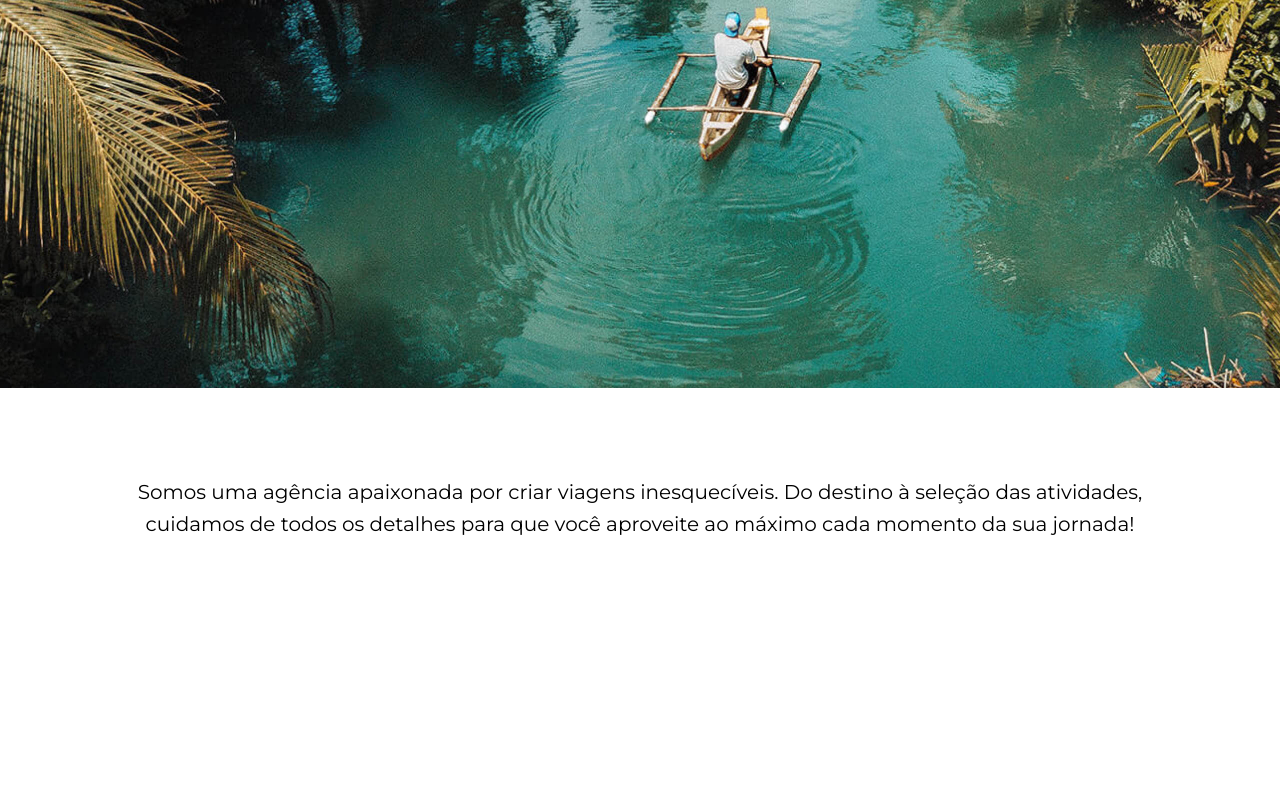
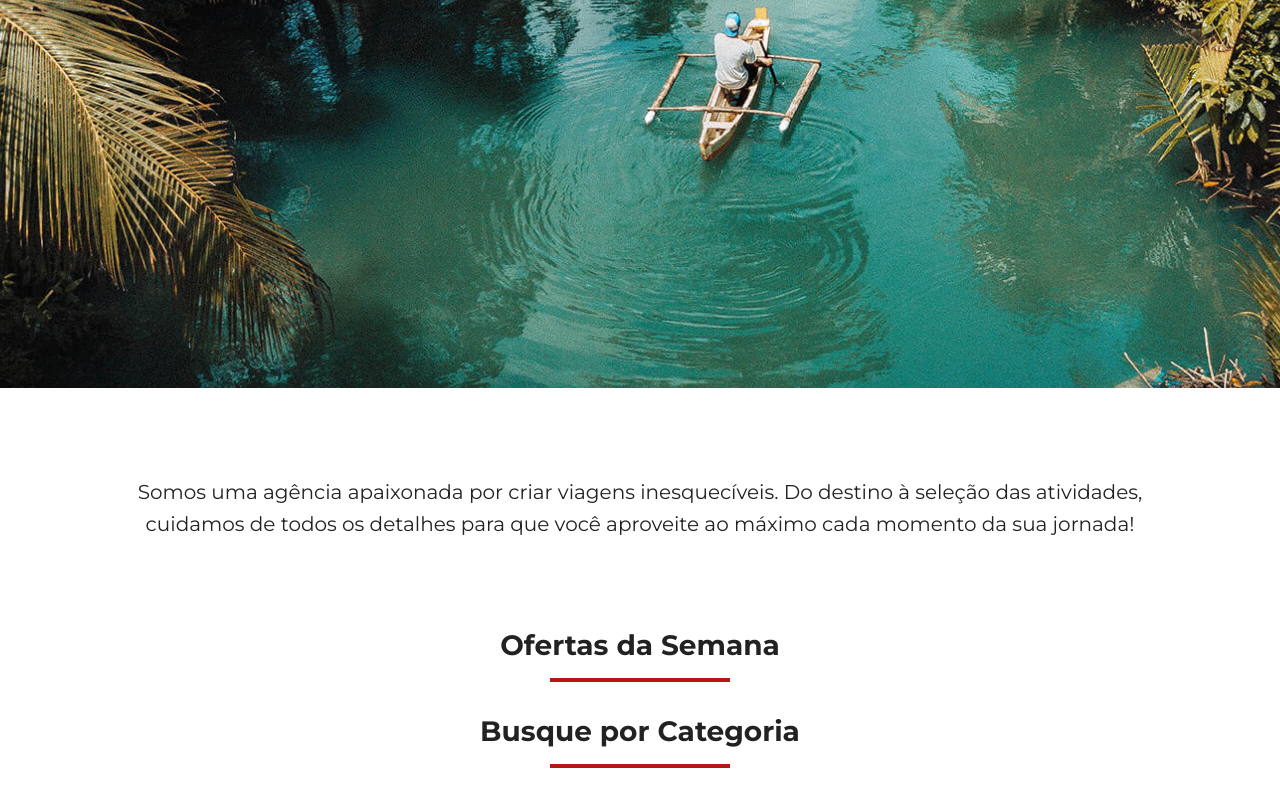
Before and after one commit to NaClaracontato/jornada-viagens, a plain HTML site: page index.html in a window 1280 px wide. Shown: the part 372-1172 px from the top of the page. Before the commit the page ends 1000 px from the top, so only its background shows below. Drawn offline with Linux system fonts and the light colour scheme.

Commit message:
adiciona titulo componetizado

```diff
--- a/css/global.css
+++ b/css/global.css
@@ -40,4 +40,26 @@ button {
 
 body {
   font-family: "Montserrat";
+  color: var(--text-primary-color);
 }
+
+.section-title h2 {
+  font-size: 28px;
+  font-weight: var(--titles-weight);
+  margin: 0;
+  text-align: center;
+}
+
+.section-title hr {
+  width: 180px;
+  height: 4px;
+  background-color: var(--secondary-color);
+  border: none;
+  margin: 16px auto 32px;
+}
+
+@media screen and (min-width: 768px) {
+  .section-title {
+    font-size: 32px;
+  }
+}
--- a/css/style.css
+++ b/css/style.css
@@ -1,3 +1,4 @@
 @import url(global.css);
 @import url(header.css);
 @import url(hero.css);
+@import url(offers.css);
--- a/index.html
+++ b/index.html
@@ -57,5 +57,17 @@
         aproveite ao máximo cada momento da sua jornada!
       </h2>
     </section>
+    <section class="offers">
+      <div class="section-title">
+        <h2>Ofertas da Semana</h2>
+        <hr />
+      </div>
+    </section>
+    <section class="categories">
+      <div class="section-title">
+        <h2>Busque por Categoria</h2>
+        <hr />
+      </div>
+    </section>
   </body>
 </html>
```
Also changed, not shown: css/offers.css (added).
